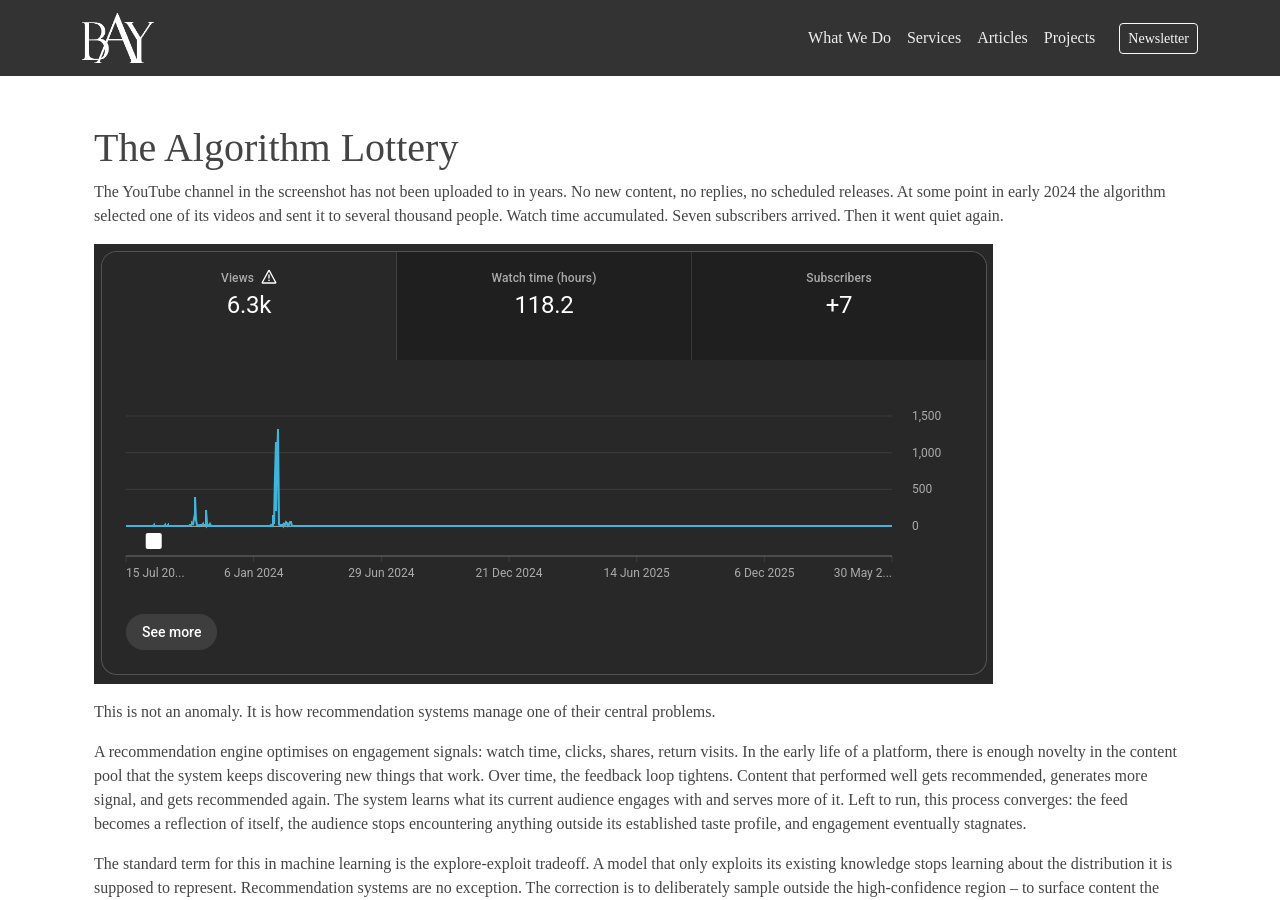
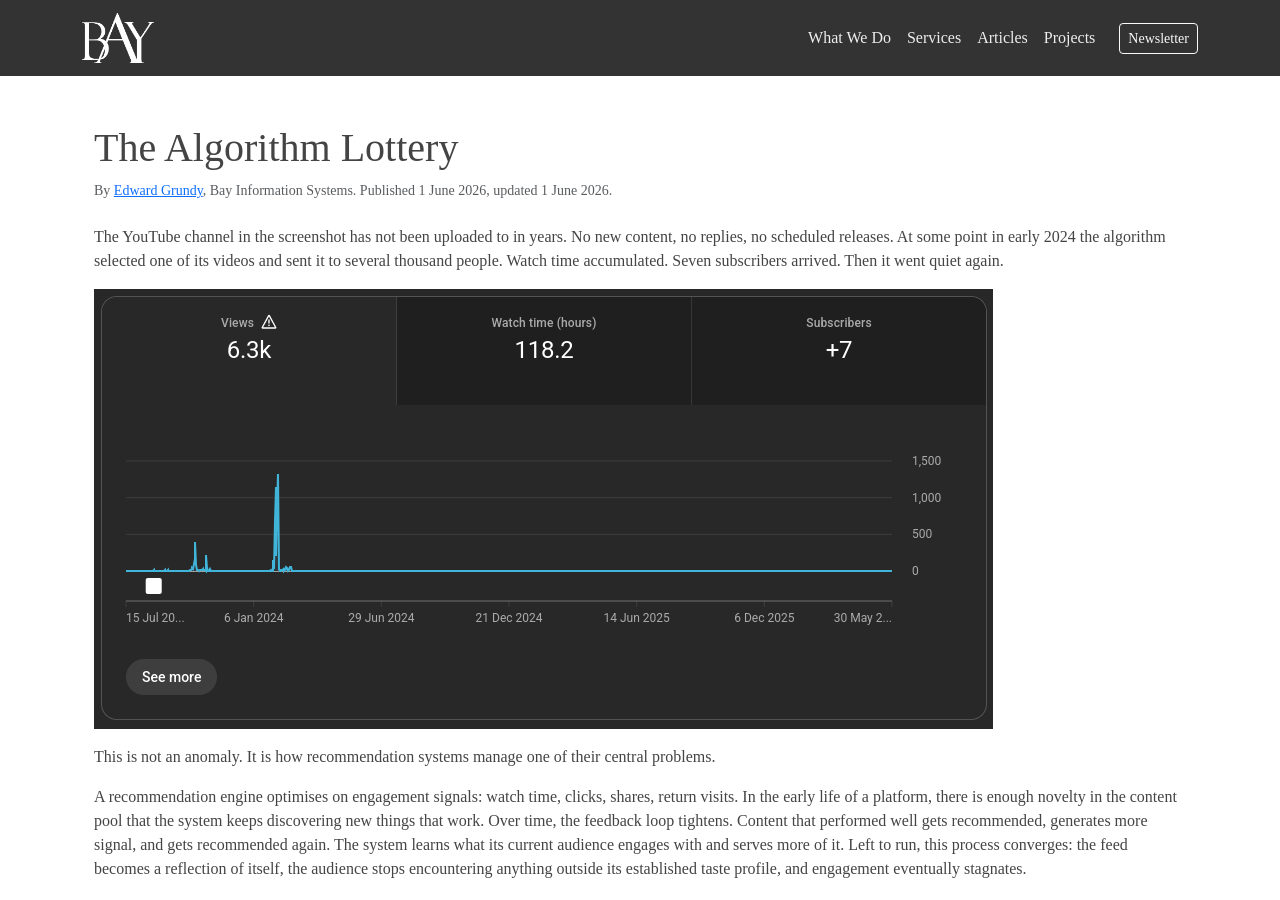
Before and after one commit to bayinfosys/bayinfosys.github.io, a Jekyll site: the page built from _posts/2026-01-01-75-algorithm-lottery.md, in a window 1280 px wide and 900 px high. Built offline with Jekyll 4.4.1, drawn with Linux system fonts in a browser that asks for light colours; some of the changed lines change nothing that is shown.

Commit message:
article bylines

```diff
--- /dev/null
+++ b/_includes/byline.html
@@ -0,0 +1,4 @@
+<p class="text-muted small mb-4">
+  By <a href="/about.html">{{ site.author.name }}</a>, Bay Information Systems.
+  Published <time datetime="{{ page.date | date_to_xmlschema }}">{{ page.date | date: "%-d %B %Y" }}</time>{% if page.last_modified_at %}, updated <time datetime="{{ page.last_modified_at | date_to_xmlschema }}">{{ page.last_modified_at | date: "%-d %B %Y" }}</time>{% endif %}.
+</p>
--- a/_layouts/article.html
+++ b/_layouts/article.html
@@ -6,28 +6,30 @@ layout: default
 {
   "@context": "https://schema.org",
   "@type": "TechArticle",
+  "@id": {{ page.url | absolute_url | append: "#article" | jsonify }},
+  "mainEntityOfPage": {{ page.url | absolute_url | jsonify }},
   "headline": {{ page.title | jsonify }},
   "description": {{ page.description | jsonify }},
-  "keywords": {{ page.keywords | join: ', ' | jsonify }},
-  "url": "{{ page.url | absolute_url }}",
-  "datePublished": "{{ page.date | date_to_xmlschema }}",
-  "dateModified": "{{ page.last_modified_at | default: page.date | date_to_xmlschema }}",
-  "publisher": {
-    "@type": "Organization",
-    "name": "Bay Information Systems",
-    "url": "https://www.bayis.co.uk"
-  },
-  "author": {
-    "@type": "Person",
-    "name": "{{ site.author.name }}",
-    "url": "{{ site.author.url }}"
-  }
+  "keywords": {{ page.keywords | join: ", " | jsonify }},
+  "url": {{ page.url | absolute_url | jsonify }},
+  "datePublished": {{ page.date | date_to_xmlschema | jsonify }},
+  "dateModified": {{ page.last_modified_at | default: page.date | date_to_xmlschema | jsonify }},
+  "author": { "@id": "https://www.bayis.co.uk/about.html#edward-grundy" },
+  "publisher": { "@id": "https://www.bayis.co.uk/#organization" }
 }
 </script>
 
 <main class="container py-5">
   <article class="container">
-    {{ content }}
+    {% assign parts = content | split: "</h1>" %}
+    {% if parts.size > 1 %}
+      {{ parts[0] }}</h1>
+      {% include byline.html %}
+      {% for part in parts offset: 1 %}{{ part }}{% unless forloop.last %}</h1>{% endunless %}{% endfor %}
+    {% else %}
+      {% include byline.html %}
+      {{ content }}
+    {% endif %}
   </article>
 
   {% include related.html %}
```
